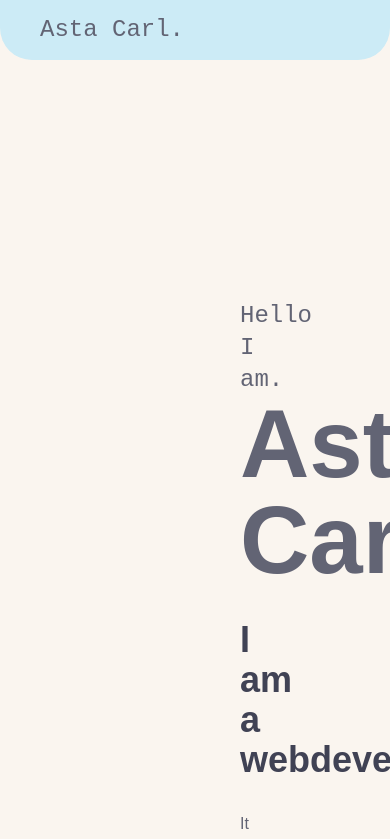
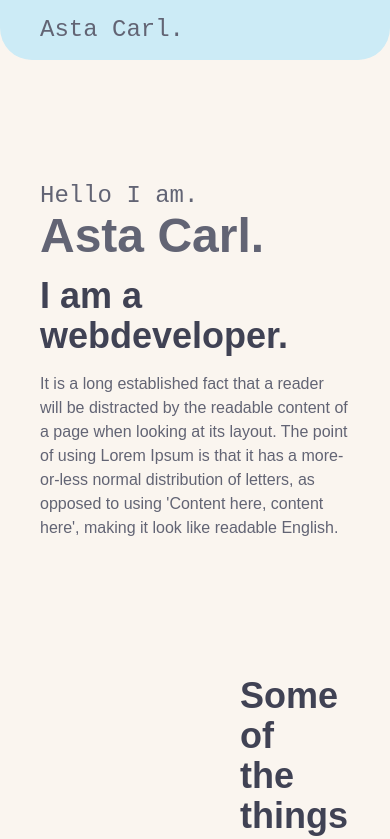
Before and after one commit to AstaCarl/website-portfolio, a React (Vite) app: page / in a window 390 px wide. Shown: the top 839 px of the page. Built offline with nearby package versions, Linux system fonts and the light colour scheme.

Commit message:
made hero banner responsive

```diff
--- a/src/components/Hero.tsx
+++ b/src/components/Hero.tsx
@@ -10,10 +10,10 @@ type HeroProps = {
 
 export default function Hero({ subtitle, displayTitle, title, paragraph }: HeroProps) {
   return (
-    <section className="w-[80%] flex flex-col gap-8 p-60 lg:px-80">
+    <section className="px-10 py-30 flex flex-col gap-4 md:gap-6 lg:gap-8 md:p-30 lg:p-80">
         <div>
       <Title variant="h3" title={subtitle} />
-      <h1 className="text-gray-blue font-primary font-bold text-8xl">
+      <h1 className="text-gray-blue font-primary font-bold text-5xl md:text-7xl lg:text-8xl">
         {displayTitle}
       </h1>
       </div>
```
